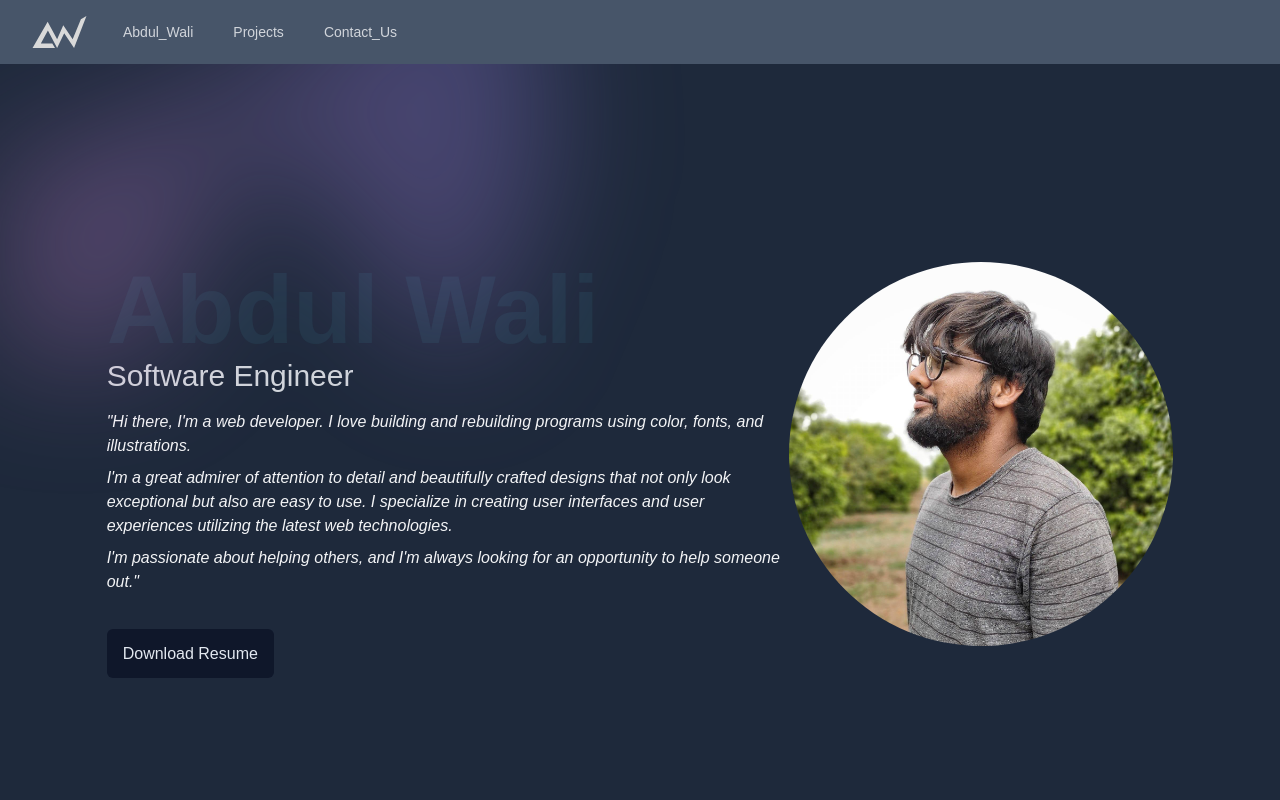
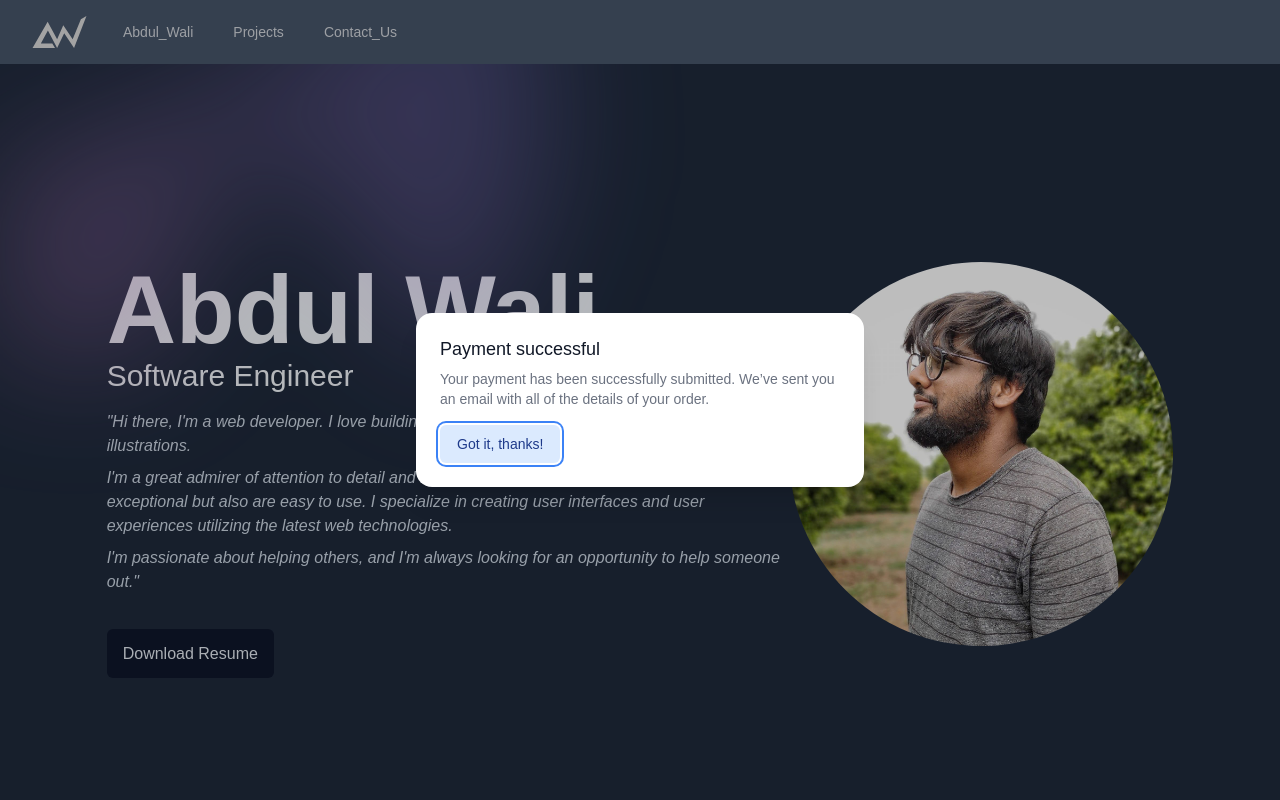
Before and after one commit to sarkaaar/port_folio, a React (Vite) app: page / in a window 1280 px wide. Shown: the top 800 px of the page. Built offline with nearby package versions, Linux system fonts and the light colour scheme.

Commit message:
global fonts

```diff
--- a/src/components/About.jsx
+++ b/src/components/About.jsx
@@ -10,24 +10,24 @@ export default function About() {
       <div className="flex justify-center items-center">
         <div className=" lg:flex max-w-7xl w-10/12">
           <div className="m-auto pt-12 sm:pt-0 pb-12 lg:pb-0">
-            <h1 className="text-3xl sm:text-8xl font-bold">Abdul Wali</h1>
-            <h1 className="text-2xl sm:text-3xl text-gray-300 mb-4">
+            <h1 className="text-3xl sm:text-8xl font-bold ">Abdul Wali</h1>
+            <h1 className="text-2xl sm:text-3xl  mb-4">
               Software Engineer
             </h1>
             <div>
-              <p className="text-gray-100 mb-2 italic">
+              <p className=" mb-2 italic">
                 "Hi there, I'm a web developer. I love building and rebuilding
                 programs using color, fonts, and illustrations.
               </p>
 
-              <p className="text-gray-100 mb-2 italic">
+              <p className="mb-2 italic">
                 I'm a great admirer of attention to detail and beautifully
                 crafted designs that not only look exceptional but also are easy
                 to use. I specialize in creating user interfaces and user
                 experiences utilizing the latest web technologies.
               </p>
 
-              <p className="text-gray-100 italic pb-12">
+              <p className=" italic pb-12">
                 I'm passionate about helping others, and I'm always looking for
                 an opportunity to help someone out."
               </p>
@@ -36,7 +36,7 @@ export default function About() {
                 download="Abdul Wali Resume"
                 target="_blank"
                 rel="noreferrer"
-                className=" text-slate-200 bg-slate-900 p-4 rounded-md mt-12 hover:text-slate-100  hover:bg-slate-500"
+                className="bg-slate-900 p-4 rounded-md mt-12 hover:text-slate-100  hover:bg-slate-500"
               >
                 Download Resume
               </a>
--- a/src/components/ContactUs.jsx
+++ b/src/components/ContactUs.jsx
@@ -32,7 +32,7 @@ export default function ContactUs() {
           <div className="lg:flex">
             <div className="w-1/2">
               <div className="flex justify-center items-center">
-                <div className="w-10/12 lg:pt-64 text-6xl sm:text-8xl pb-8">
+                <div className="w-10/12 lg:pt-48 text-6xl sm:text-8xl pb-8">
                   <h1 className="">Wanna</h1>
                   <h1 className="">make</h1>
                   <h1 className="">Something</h1>
@@ -42,10 +42,8 @@ export default function ContactUs() {
             </div>
             <div className="lg:w-1/2 bg-slate-900 rounded-lg p-8">
               <div className="mx-auto max-w-2xl text-center">
-                <h2 className="text-3xl font-bold tracking-tight text-gray-900 sm:text-4xl">
-                  Let's build Together.
-                </h2>
-                <p className="mt-2 text-lg leading-8 text-gray-600">
+
+                <p className="mt-2 text-lg leading-8">
                   Feel free to reach out if you're looking for a developer, have
                   a question, or just want to connect.{" "}
                 </p>
--- a/src/components/Modal.jsx
+++ /dev/null
@@ -1,83 +0,0 @@
-import { Dialog, Transition } from '@headlessui/react'
-import { Fragment, useState } from 'react'
-
-export default function Modal(obj, is_Open) {
-  let [isOpen, setIsOpen] = useState(true)
-
-  function closeModal() {
-    setIsOpen(false)
-  }
-
-  function openModal() {
-    setIsOpen(true)
-  }
-
-  return (
-    <>
-      <div className="fixed inset-0 flex items-center justify-center">
-        <button
-          type="button"
-          onClick={openModal}
-          className="rounded-md bg-black bg-opacity-20 px-4 py-2 text-sm font-medium text-white hover:bg-opacity-30 focus:outline-none focus-visible:ring-2 focus-visible:ring-white focus-visible:ring-opacity-75"
-        >
-          Open dialog
-        </button>
-      </div>
-
-      <Transition appear show={obj} as={Fragment}>
-        <Dialog as="div" className="relative z-10" onClose={closeModal}>
-          <Transition.Child
-            as={Fragment}
-            enter="ease-out duration-300"
-            enterFrom="opacity-0"
-            enterTo="opacity-100"
-            leave="ease-in duration-200"
-            leaveFrom="opacity-100"
-            leaveTo="opacity-0"
-          >
-            <div className="fixed inset-0 bg-black bg-opacity-25" />
-          </Transition.Child>
-
-          <div className="fixed inset-0 overflow-y-auto">
-            <div className="flex min-h-full items-center justify-center p-4 text-center">
-              <Transition.Child
-                as={Fragment}
-                enter="ease-out duration-300"
-                enterFrom="opacity-0 scale-95"
-                enterTo="opacity-100 scale-100"
-                leave="ease-in duration-200"
-                leaveFrom="opacity-100 scale-100"
-                leaveTo="opacity-0 scale-95"
-              >
-                <Dialog.Panel className="w-full max-w-md transform overflow-hidden rounded-2xl bg-white p-6 text-left align-middle shadow-xl transition-all">
-                  <Dialog.Title
-                    as="h3"
-                    className="text-lg font-medium leading-6 text-gray-900"
-                  >
-                    Payment successful
-                  </Dialog.Title>
-                  <div className="mt-2">
-                    <p className="text-sm text-gray-500">
-                      Your payment has been successfully submitted. We’ve sent
-                      you an email with all of the details of your order.
-                    </p>
-                  </div>
-
-                  <div className="mt-4">
-                    <button
-                      type="button"
-                      className="inline-flex justify-center rounded-md border border-transparent bg-blue-100 px-4 py-2 text-sm font-medium text-blue-900 hover:bg-blue-200 focus:outline-none focus-visible:ring-2 focus-visible:ring-blue-500 focus-visible:ring-offset-2"
-                      onClick={closeModal}
-                    >
-                      Got it, thanks!
-                    </button>
-                  </div>
-                </Dialog.Panel>
-              </Transition.Child>
-            </div>
-          </div>
-        </Dialog>
-      </Transition>
-    </>
-  )
-}
--- a/src/components/Projects.jsx
+++ b/src/components/Projects.jsx
@@ -1,11 +1,20 @@
-import { render } from "react-dom";
-import Modal from "./Modal";
 import store from "../assets/projects/E-Commerce.png"
 import cam from "../assets/projects/open_cv.jpg"
 import chat from "../assets/projects/connectX.jpeg"
 import db from "../assets/projects/database.jpeg"
+import { Dialog, Transition } from '@headlessui/react'
+import { Fragment, useState } from 'react'
 
 export default function Projects() {
+  let [isOpen, setIsOpen] = useState(true)
+
+  function closeModal() {
+    setIsOpen(false)
+  }
+
+  function openModal() {
+    setIsOpen(true)
+  }
   const projects = [
     {
       image: store,
@@ -34,11 +43,7 @@ export default function Projects() {
 
   ];
 
-  const openModal = (obj) => {
-    // console.log(obj);
-    return(<><Modal obj={true} />
-    <>Hello World</></>)
-  };
+
   return (
     <section id="projects" className="flex justify-center pt-16">
       <div className="max-w-7xl w-10/12">
@@ -70,6 +75,72 @@ export default function Projects() {
           </div>
         </div>
       </div>
+      <>
+      <div className="fixed inset-0 flex items-center justify-center">
+        <button
+          type="button"
+          onClick={openModal}
+          className="rounded-md bg-black bg-opacity-20 px-4 py-2 text-sm font-medium text-white hover:bg-opacity-30 focus:outline-none focus-visible:ring-2 focus-visible:ring-white focus-visible:ring-opacity-75"
+        >
+          Open dialog
+        </button>
+      </div>
+
+      <Transition appear show={isOpen} as={Fragment}>
+        <Dialog as="div" className="relative z-10" onClose={closeModal}>
+          <Transition.Child
+            as={Fragment}
+            enter="ease-out duration-300"
+            enterFrom="opacity-0"
+            enterTo="opacity-100"
+            leave="ease-in duration-200"
+            leaveFrom="opacity-100"
+            leaveTo="opacity-0"
+          >
+            <div className="fixed inset-0 bg-black bg-opacity-25" />
+          </Transition.Child>
+
+          <div className="fixed inset-0 overflow-y-auto">
+            <div className="flex min-h-full items-center justify-center p-4 text-center">
+              <Transition.Child
+                as={Fragment}
+                enter="ease-out duration-300"
+                enterFrom="opacity-0 scale-95"
+                enterTo="opacity-100 scale-100"
+                leave="ease-in duration-200"
+                leaveFrom="opacity-100 scale-100"
+                leaveTo="opacity-0 scale-95"
+              >
+                <Dialog.Panel className="w-full max-w-md transform overflow-hidden rounded-2xl bg-white p-6 text-left align-middle shadow-xl transition-all">
+                  <Dialog.Title
+                    as="h3"
+                    className="text-lg font-medium leading-6 text-gray-900"
+                  >
+                    Payment successful
+                  </Dialog.Title>
+                  <div className="mt-2">
+                    <p className="text-sm text-gray-500">
+                      Your payment has been successfully submitted. We’ve sent
+                      you an email with all of the details of your order.
+                    </p>
+                  </div>
+
+                  <div className="mt-4">
+                    <button
+                      type="button"
+                      className="inline-flex justify-center rounded-md border border-transparent bg-blue-100 px-4 py-2 text-sm font-medium text-blue-900 hover:bg-blue-200 focus:outline-none focus-visible:ring-2 focus-visible:ring-blue-500 focus-visible:ring-offset-2"
+                      onClick={closeModal}
+                    >
+                      Got it, thanks!
+                    </button>
+                  </div>
+                </Dialog.Panel>
+              </Transition.Child>
+            </div>
+          </div>
+        </Dialog>
+      </Transition>
+    </>
     </section>
   );
 }
--- a/src/components/Skills.jsx
+++ b/src/components/Skills.jsx
@@ -4,11 +4,11 @@ export default function Skills() {
         <div className="flex justify-center">
             <div className="pt-16  max-w-7xl w-10/12">
                 <div>
-                    <h2 className="py-4 font-bold text-3xl text-gray-100">Skills</h2>
+                    <h2 className="py-4 font-bold text-3xl">Skills</h2>
                     <div className="flex justify-center">
                         <div className="justify-center sm:w-11/12 grid grid-cols-2 sm:grid-cols-4 sm:justify-center md:grid-cols-6 lg:grid-cols-8 gap-4">
                             {skills.map((obj, index) => {
-                                return (<h3 key={index} className="flex justify-center bg-gray-600 p-4 rounded-full hover:bg-gray-800">{obj}</h3>)
+                                return (<p key={index} className="flex transition-transform hover:ease-in-out justify-center bg-gray-600 p-4 rounded-full hover:bg-gray-800">{obj}</p>)
                             })}
                         </div>
                     </div>
--- a/src/index.css
+++ b/src/index.css
@@ -24,12 +24,20 @@ body {
   background-color: rgb(51 65 85);
 }
 
+h1 {
+  color: rgb(241 245 249);
+}
+
 h2 {
   color: rgb(226 232 240);
 }
 
-p {
-  color: rgb(148 163 184);
+a {
+  color: rgb(226 232 240);
+}
+
+p , label{
+  color: rgb(203 213 225);
 }
 
 input {
```
Also changed, not shown: src/assets/projects/E-Commerce.png.
